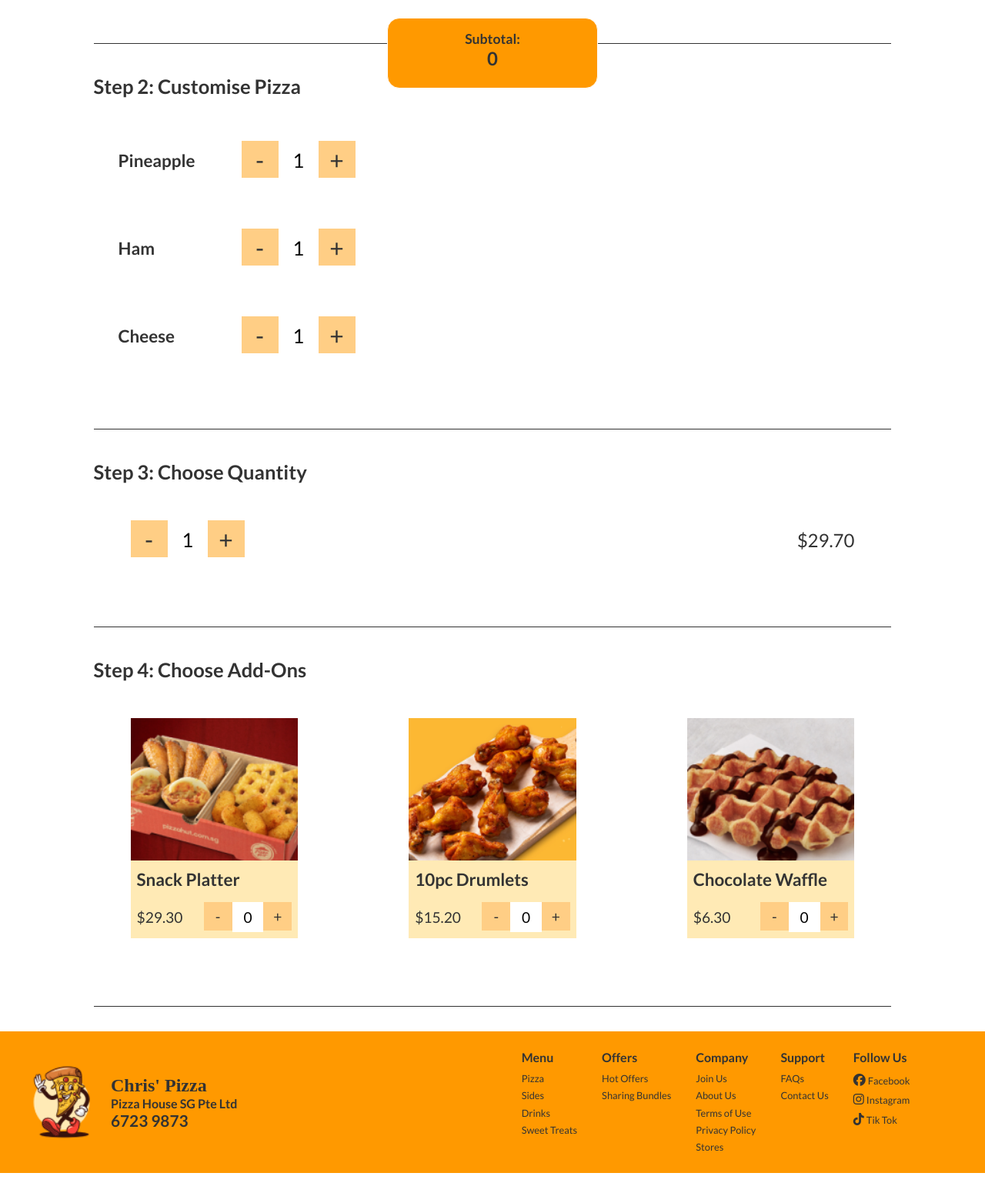
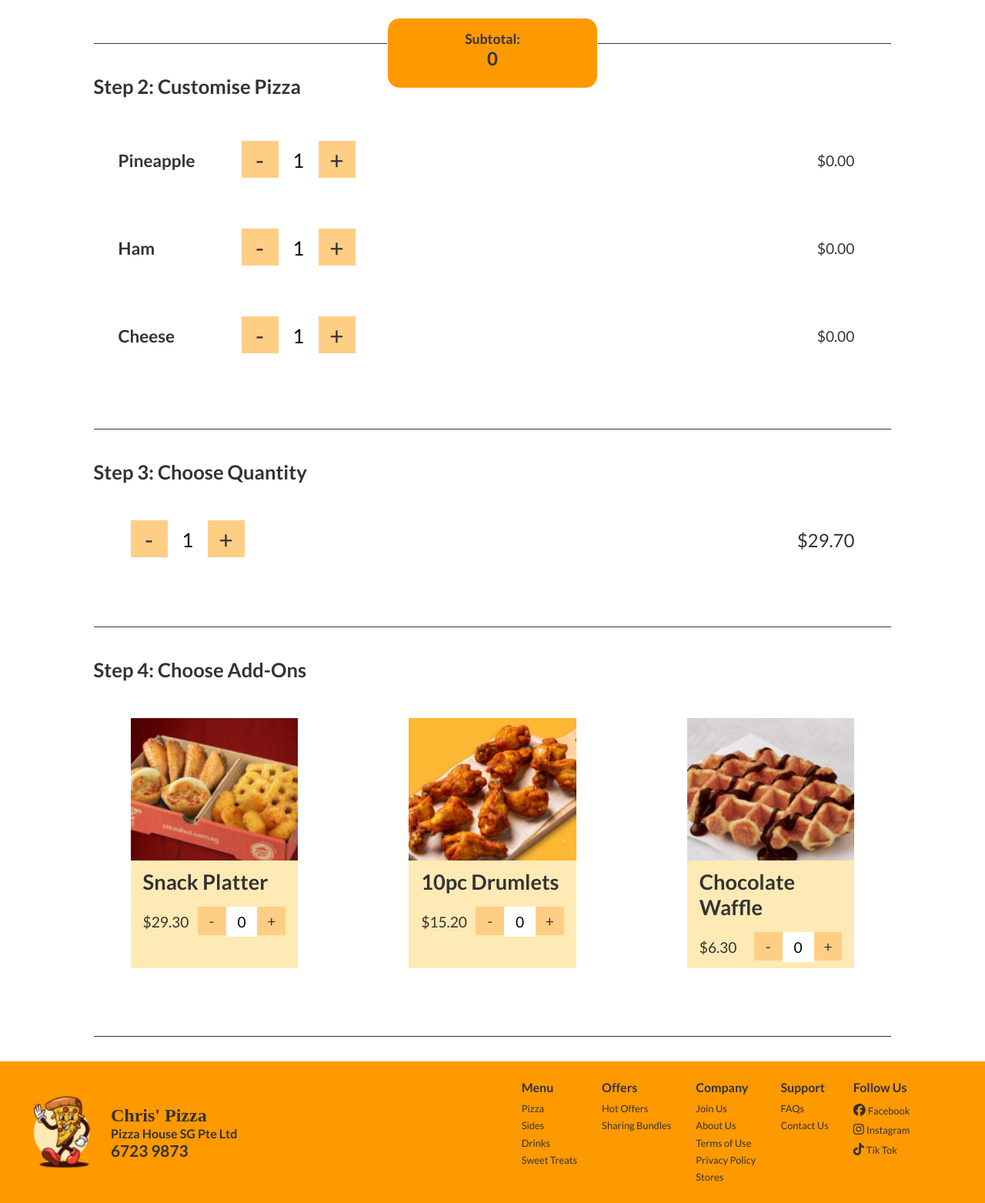
Before and after one commit to GnawedLeaves/IE4717-Final-Project, a PHP site: page /ordering.html in a window 1280 px wide. Shown: the part 701-2264 px from the top of the page at 77% size. Before the commit the page ends 2225 px from the top, so only its background shows below. Run offline with PHP 8.4, Linux system fonts and the light colour scheme; some libraries are stand-ins or nearby versions.

Commit message:
logic for ingredients subtotal

```diff
--- a/ordering.html
+++ b/ordering.html
@@ -87,13 +87,14 @@
           <div class="step2-container">
             <div class="step1-title">Step 2: Customise Pizza</div>
             <div class="customise-pizza-container">
+              <div class="customise-item-container">
                 <div class="customise-container">
                   <div class="customise-item-title">Pineapple</div>
                   <div class="counter-container">
                     <div
                       class="counter-box"
                       id="qty-minus"
-                    onclick="handleQtyCount('minus','customise-item1-qty-input')"
+                      onclick="handleQtyCount('minus','customise-item1-qty-input','customise-item1-subtotal')"
                     >
                       -
                     </div>
@@ -109,19 +110,27 @@
                     <div
                       class="counter-box"
                       id="qty-plus"
-                    onclick="handleQtyCount('plus','customise-item1-qty-input')"
+                      onclick="handleQtyCount('plus','customise-item1-qty-input','customise-item1-subtotal')"
                     >
                       +
                     </div>
                   </div>
                 </div>
+                <div
+                  class="customise-item-subtotal"
+                  id="customise-item1-subtotal"
+                >
+                  $0.00
+                </div>
+              </div>
+              <div class="customise-item-container">
                 <div class="customise-container">
                   <div class="customise-item-title">Ham</div>
                   <div class="counter-container">
                     <div
                       class="counter-box"
                       id="qty-minus"
-                    onclick="handleQtyCount('minus','customise-item2-qty-input')"
+                      onclick="handleQtyCount('minus','customise-item2-qty-input','customise-item2-subtotal')"
                     >
                       -
                     </div>
@@ -137,19 +146,27 @@
                     <div
                       class="counter-box"
                       id="qty-plus"
-                    onclick="handleQtyCount('plus','customise-item2-qty-input')"
+                      onclick="handleQtyCount('plus','customise-item2-qty-input','customise-item2-subtotal')"
                     >
                       +
                     </div>
                   </div>
                 </div>
+                <div
+                  class="customise-item-subtotal"
+                  id="customise-item2-subtotal"
+                >
+                  $0.00
+                </div>
+              </div>
+              <div class="customise-item-container">
                 <div class="customise-container">
                   <div class="customise-item-title">Cheese</div>
                   <div class="counter-container">
                     <div
                       class="counter-box"
                       id="qty-minus"
-                    onclick="handleQtyCount('minus','customise-item3-qty-input')"
+                      onclick="handleQtyCount('minus','customise-item3-qty-input','customise-item3-subtotal')"
                     >
                       -
                     </div>
@@ -165,10 +182,17 @@
                     <div
                       class="counter-box"
                       id="qty-plus"
-                    onclick="handleQtyCount('plus','customise-item3-qty-input')"
+                      onclick="handleQtyCount('plus','customise-item3-qty-input','customise-item3-subtotal')"
                     >
                       +
                     </div>
+                  </div>
+                </div>
+                <div
+                  class="customise-item-subtotal"
+                  id="customise-item3-subtotal"
+                >
+                  $0.00
                 </div>
               </div>
             </div>
@@ -402,28 +426,60 @@
         let subtotalSpan = document.getElementById("subtotal-bar-amount");
         // let qtyInput = document.getElementById("qty-input");
         subtotalSpan.innerHTML = subtotal;
-        console.log(subtotalSpan.value);
 
-        function handleQtyCount(type, inputId) {
+        function handleQtyCount(type, inputId, subtotalElementId) {
           let qtyInput = document.getElementById(inputId);
           let qtyinputint = parseInt(qtyInput.value);
           if (type === "plus") {
             if (qtyinputint + 1 !== 1000) {
               qtyInput.value++;
+
+              calculateCustomiseItemSubtotal(
+                subtotalElementId,
+                parseInt(qtyInput.value)
+              );
             }
           } else {
             if (qtyinputint - 1 !== -1) {
               qtyInput.value--;
+
+              calculateCustomiseItemSubtotal(
+                subtotalElementId,
+                parseInt(qtyInput.value)
+              );
             } else if (qtyInput.value < 0) {
               qtyInput.value = 0;
+
+              calculateCustomiseItemSubtotal(
+                subtotalElementId,
+                parseInt(qtyInput.value)
+              );
             }
           }
         }
 
         function handleQtyValue(e) {
+          let newValue;
           e.value = Math.abs(e.value);
           if (e.value > 1000) {
             e.value = 999;
+          }
+        }
+
+        function calculateCustomiseItemSubtotal(subtotalElementId, qty) {
+          let subtotalElement = document.getElementById(subtotalElementId);
+          let price = 1.0;
+          let subtotal = ((qty - 1) * price).toFixed(2);
+          if (subtotalElement) {
+            if (qty === 0 || qty === 1) {
+              subtotalElement.innerHTML = "$0.00";
+              subtotalElement.value = parseFloat(0);
+              console.log(subtotalElement.value);
+            } else {
+              subtotalElement.innerHTML = "$" + subtotal;
+              subtotalElement.value = parseFloat(subtotal);
+              console.log(subtotalElement.value);
+            }
           }
         }
 
--- a/styles.css
+++ b/styles.css
@@ -458,15 +458,17 @@ a {
 .item-container {
   background: var(--secondary);
   width: fit-content;
-  width: 15rem;
+  width: 19rem;
 }
 
 
 
-.item-info-container {}
+.item-info-container {
+  padding: 0 0.5rem;
+}
 
 .item-title {
-  font-size: 1.4rem;
+  font-size: 1.7rem;
   font-weight: 600;
 }
 
@@ -675,6 +677,19 @@ a {
   padding: 3rem;
 }
 
+
+.customise-item-container {
+  display: flex;
+  justify-content: space-between;
+  align-items: center;
+  padding-right: 3rem;
+}
+
+.customise-item-subtotal {
+  font-size: 1.2rem;
+}
+
+
 .customise-container {
   display: flex;
   align-items: center;
```
Also changed, not shown: pizza.html (+84 -89 lines). Lines whose indentation alone changed are shown as unchanged.
